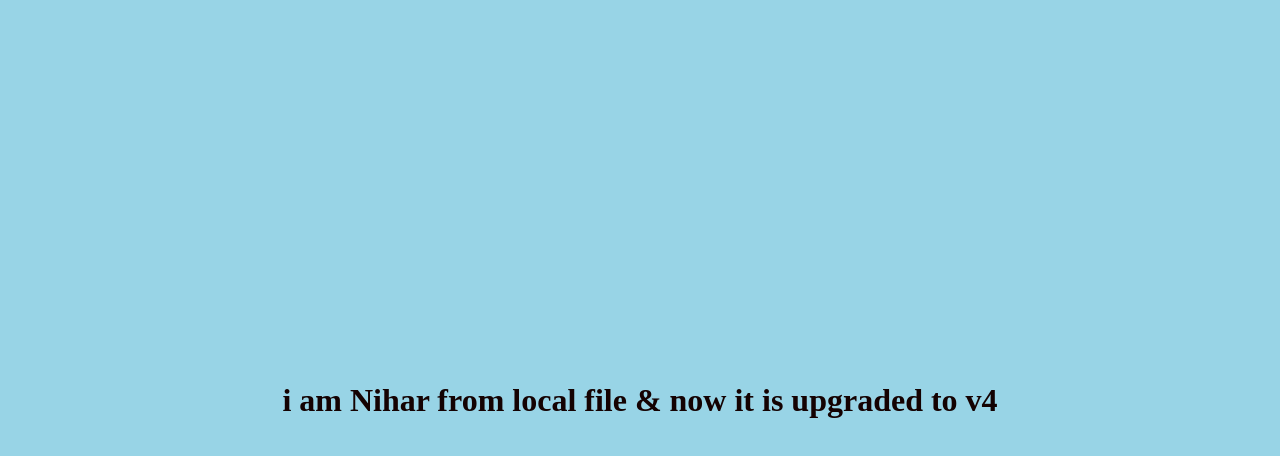
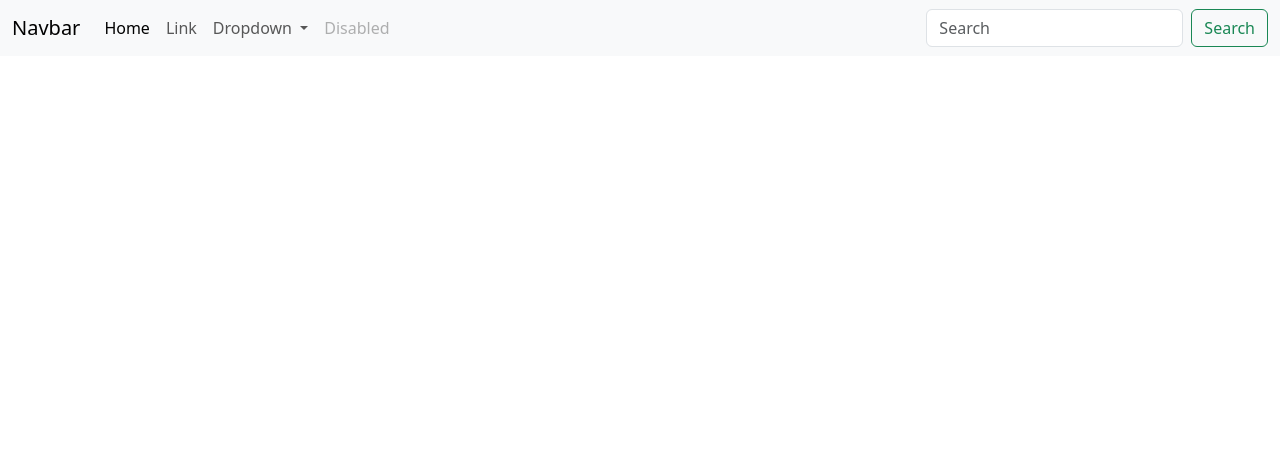
Before and after one commit to Nihar809/myrepo, a plain HTML site: page index.html in a window 1280 px wide. Drawn offline with nearby package versions, Linux system fonts and the light colour scheme.

Commit message:
addition of navbar

```diff
--- a/index.html
+++ b/index.html
@@ -1,16 +1,51 @@
-<!DOCTYPE html>
+<!doctype html>
 <html lang="en">
-<head>
-    <meta charset="UTF-8">
-    <meta name="viewport" content="width=device-width, initial-scale=1.0">
-    <link rel="stylesheet" href="styles.css">
-    <title>Document</title>
-</head>
-<body>
+  <head>
+    <meta charset="utf-8">
+    <meta name="viewport" content="width=device-width, initial-scale=1">
+    <title>Bootstrap demo</title>
+    <link href="https://cdn.jsdelivr.net/npm/bootstrap@5.3.3/dist/css/bootstrap.min.css" rel="stylesheet" integrity="sha384-QWTKZyjpPEjISv5WaRU9OFeRpok6YctnYmDr5pNlyT2bRjXh0JMhjY6hW+ALEwIH" crossorigin="anonymous">
+  </head>
+  <body>
 
-    <h1>
-        i am Nihar from local file & now it is upgraded to v4
-    </h1>
+<nav class="navbar navbar-expand-lg bg-body-tertiary">
+  <div class="container-fluid">
+    <a class="navbar-brand" href="#">Navbar</a>
+    <button class="navbar-toggler" type="button" data-bs-toggle="collapse" data-bs-target="#navbarSupportedContent" aria-controls="navbarSupportedContent" aria-expanded="false" aria-label="Toggle navigation">
+      <span class="navbar-toggler-icon"></span>
+    </button>
+    <div class="collapse navbar-collapse" id="navbarSupportedContent">
+      <ul class="navbar-nav me-auto mb-2 mb-lg-0">
+        <li class="nav-item">
+          <a class="nav-link active" aria-current="page" href="#">Home</a>
+        </li>
+        <li class="nav-item">
+          <a class="nav-link" href="#">Link</a>
+        </li>
+        <li class="nav-item dropdown">
+          <a class="nav-link dropdown-toggle" href="#" role="button" data-bs-toggle="dropdown" aria-expanded="false">
+            Dropdown
+          </a>
+          <ul class="dropdown-menu">
+            <li><a class="dropdown-item" href="#">Action</a></li>
+            <li><a class="dropdown-item" href="#">Another action</a></li>
+            <li><hr class="dropdown-divider"></li>
+            <li><a class="dropdown-item" href="#">Something else here</a></li>
+          </ul>
+        </li>
+        <li class="nav-item">
+          <a class="nav-link disabled" aria-disabled="true">Disabled</a>
+        </li>
+      </ul>
+      <form class="d-flex" role="search">
+        <input class="form-control me-2" type="search" placeholder="Search" aria-label="Search">
+        <button class="btn btn-outline-success" type="submit">Search</button>
+      </form>
+    </div>
+  </div>
+</nav>
 
-</body>
+
+    <script src="https://cdn.jsdelivr.net/npm/bootstrap@5.3.3/dist/js/bootstrap.bundle.min.js" integrity="sha384-YvpcrYf0tY3lHB60NNkmXc5s9fDVZLESaAA55NDzOxhy9GkcIdslK1eN7N6jIeHz" crossorigin="anonymous"></script>
+  </body>
 </html>
```
